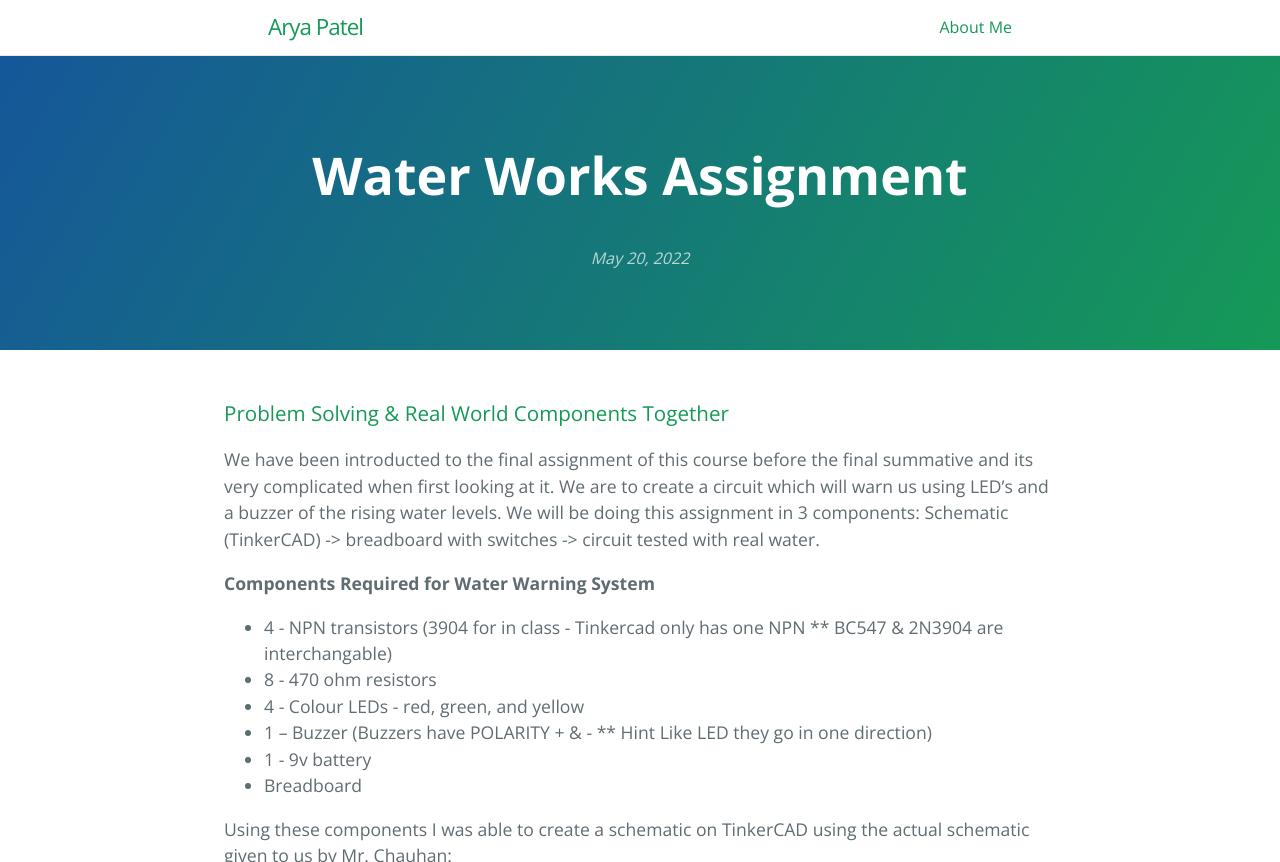
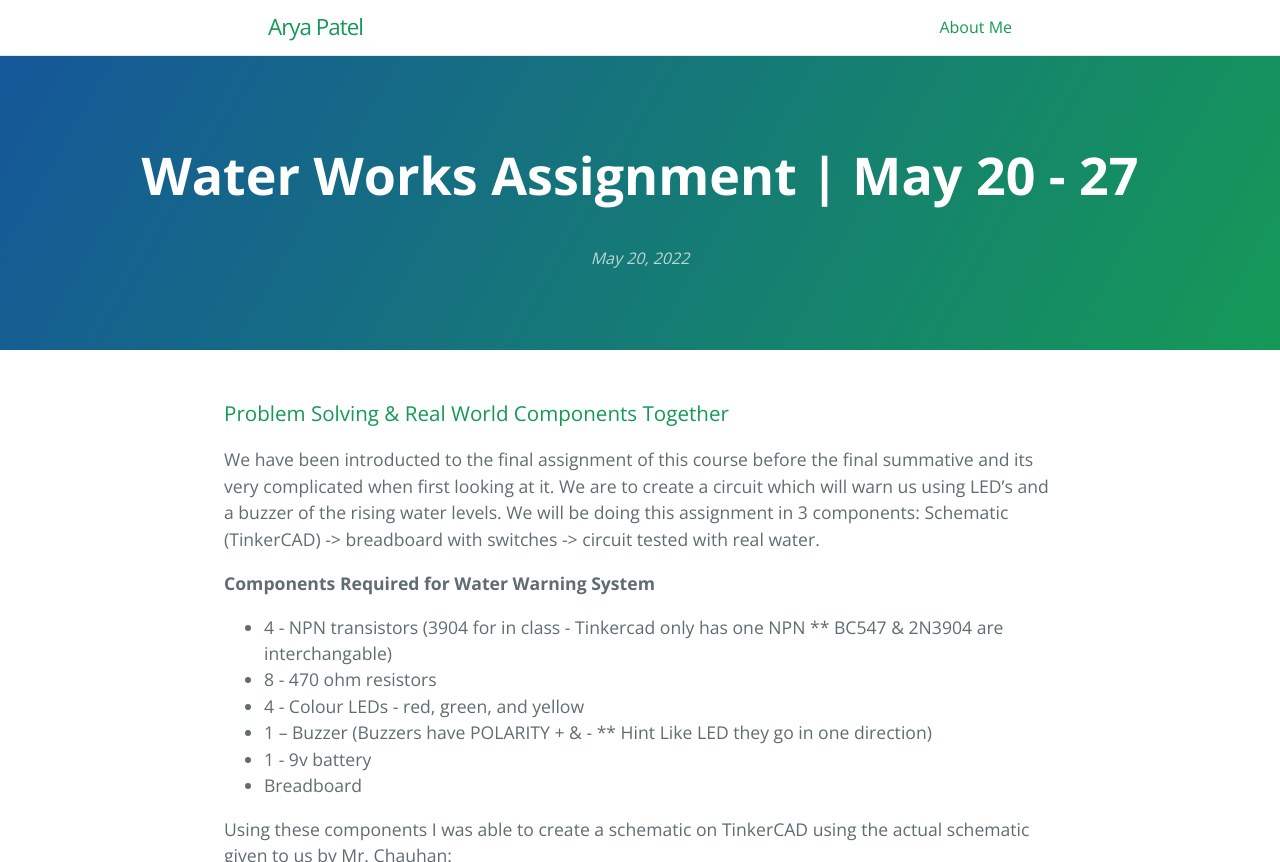
Before and after one commit to Arya-P05/CompEng.DailyJournal, a Jekyll site: the page built from _posts/2022-05-20-Waterworks.md, in a window 1280 px wide and 900 px high, cut to the strip 0-862 px from the top of the window. Built offline with Jekyll 4.4.1, drawn with Linux system fonts in a browser that asks for light colours.

Commit message:
Update 2022-05-20-Waterworks.md

```diff
--- a/_posts/2022-05-20-Waterworks.md
+++ b/_posts/2022-05-20-Waterworks.md
@@ -1,6 +1,6 @@
 ---
 layout: post
-title: Water Works Assignment
+title: Water Works Assignment | May 20 - 27
 ---
 
 ### Problem Solving & Real World Components Together
```
